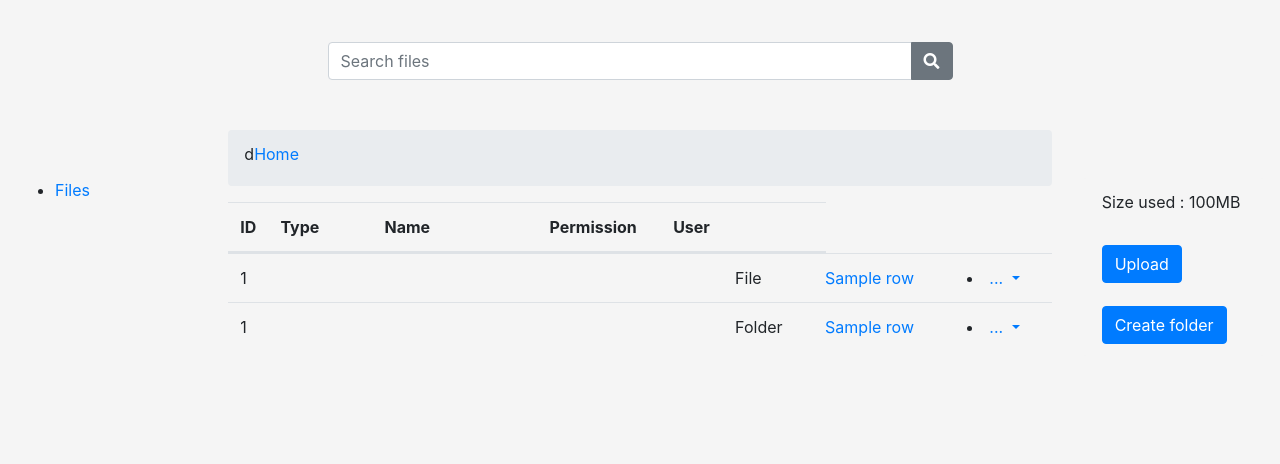
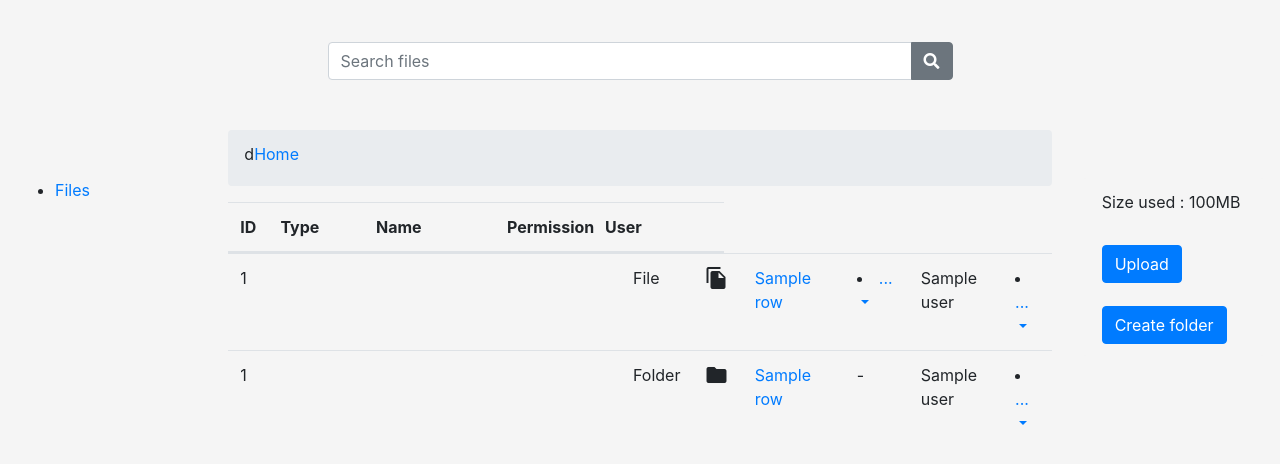
Before and after one commit to tarun0409/dropbox, a Flask app: template app/templates/homePage.html in a window 1280 px wide. Shown: the part 56-520 px from the top of the page. Run offline with Flask 2, Linux system fonts and the light colour scheme; the visitor is signed in with stand-in values (Sample User, id 1); tables that the repository leaves empty or names only in its code hold one stand-in row (values such as "Sample post"); the template is opened without the code that fills it: most values are stand-ins (such as "Sample title", 1, 10 or a date in 2020); parts of the project's set-up code (start-up, migrations or seed data) failed here and were passed over; some libraries are stand-ins or nearby versions.

Commit message:
change table view

```diff
--- a/app/templates/homePage.html
+++ b/app/templates/homePage.html
@@ -590,8 +590,19 @@
                                         <tr>
                                             <td scope="row" class="id">{{row["id"]}}</td>
                                             <td class="type">File</td>
-                                            <td><a href="#" class="name">{{row["name"]}}</a></td>
-                                            <td>
+                                            <td class="col-1"><i class="material-icons">file_copy</i></td>
+                                            <td class="col-4"><a href="#" class="name">{{row["name"]}}</a></td>
+                                            <td class="col-3">
+                                                <li class="dropdown">
+                                                    <a href="#" class="dropdown-toggle" data-toggle="dropdown" role="button" aria-haspopup="true" aria-expanded="false">... <span class="caret"></span></a>
+                                                    <ul class="dropdown-menu">
+                                                        <li><a href="#" class="public">Public</a></li>
+                                                        <li><a href="#" class="private">Private</a></li>
+                                                    </ul>
+                                                </li>
+                                            </td>
+                                            <td scope="row" class="user col-3">{{row["user"]}}</td>
+                                            <td class="col-1">
                                                 <li class="dropdown">
                                                     <a href="#" class="dropdown-toggle" data-toggle="dropdown" role="button" aria-haspopup="true" aria-expanded="false">... <span class="caret"></span></a>
                                                     <ul class="dropdown-menu">
@@ -606,8 +617,11 @@
                                         <tr>
                                             <td scope="row" class="id">{{row["id"]}}</td>
                                             <td class="type">Folder</td>
-                                            <td><a href="#" class="name">{{row["name"]}}</a></td>
-                                            <td>
+                                            <td class="col-1"><i class="material-icons">folder</i></td>
+                                            <td class="col-4"><a href="#" class="name">{{row["name"]}}</a></td>
+                                            <td class="col-3">-</td>
+                                            <td scope="row" class="user col-3">{{row["user"]}}</td>
+                                            <td class="col-1">
                                                 <li class="dropdown">
                                                     <a href="#" class="dropdown-toggle" data-toggle="dropdown" role="button" aria-haspopup="true" aria-expanded="false">... <span class="caret"></span></a>
                                                     <ul class="dropdown-menu">
```
